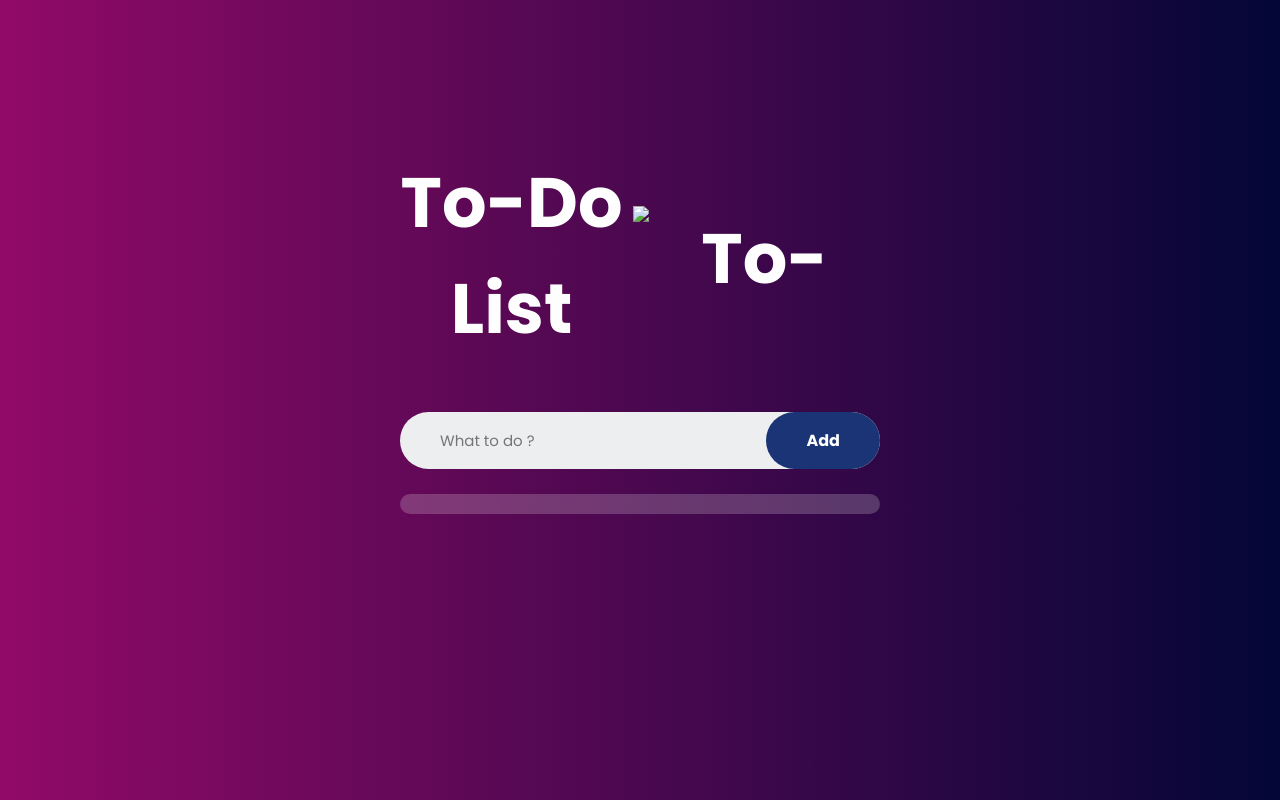
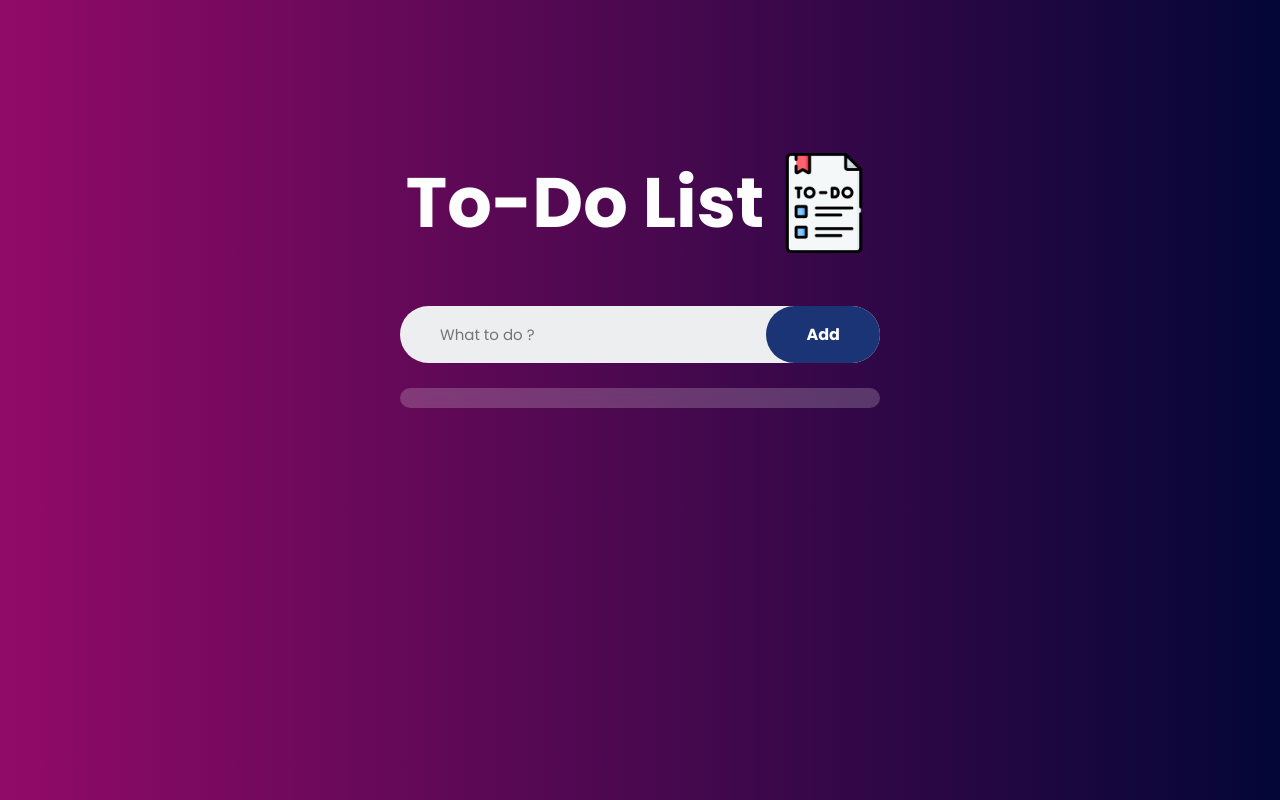
Before and after one commit to PanigrahiAnkit/ToDoListAesthetic, a plain HTML site: page index.html in a window 1280 px wide. Drawn offline with Linux system fonts and the light colour scheme; the site is published under a folder, as on GitHub Pages, so addresses that start at the root find nothing.

Commit message:
Fixed the path issue of image

```diff
--- a/index.html
+++ b/index.html
@@ -9,7 +9,7 @@
 <body>
     <div class="container">
         <div class="todoapp">
-            <h1>To-Do List <img src="/assets/todoimg.png" alt="To-doIcon"></h1>
+            <h1>To-Do List <img src="./assets/todoimg.png" alt="To-doIcon"></h1>
             <form id="todoform">
                 <input type="text" id="todo-input" placeholder="What to do ?">
                 <button type="submit">Add</button>
```
